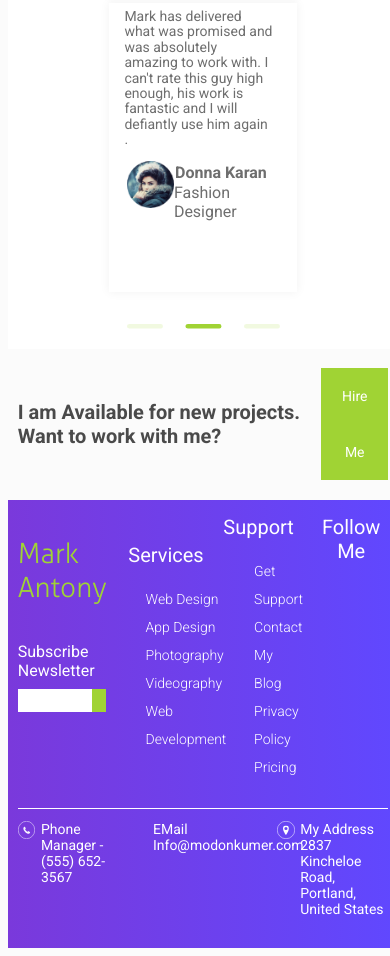
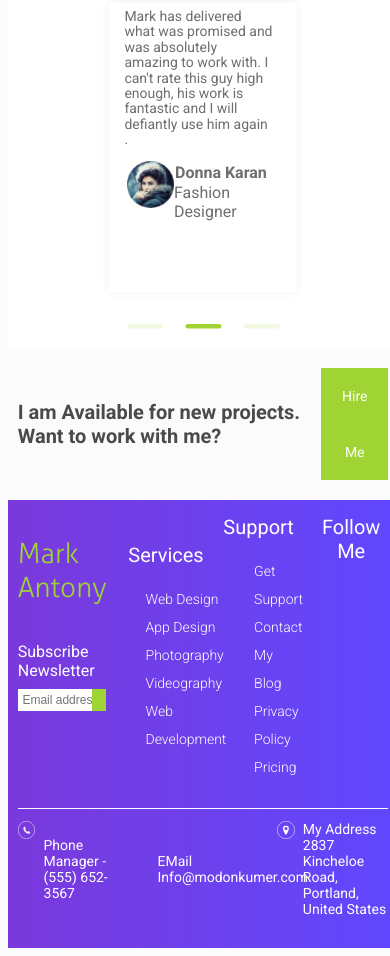
Before and after one commit to michael1visser/build-a-website, a plain HTML site: page index.html in a window 390 px wide. Shown: the part 5924-6880 px from the top of the page. Drawn offline with Linux system fonts and the light colour scheme.

Commit message:
fixed email input and finalized responsiveness

```diff
--- a/index.html
+++ b/index.html
@@ -218,7 +218,7 @@
                 <h4>Mark Antony</h4>
                 Subscribe Newsletter
                 <div id="email-input">
-                    <input id="email">
+                    <input id="email" placeholder="Email address">
                     <div id="email-button">
                         <img src="img/question-box-icon.svg" alt="Question Mark">
                     </div>
--- a/style.css
+++ b/style.css
@@ -326,6 +326,8 @@ img {
 .pea-content {
     grid-row: 1 / span 2;
     grid-column: 2;
+    align-self: center;
+    padding-left: 3%;
 }
 
 #navbar {
@@ -517,11 +519,11 @@ img {
 }
 
 #work-with-me {
-    width: 80%;
+    width: 95%;
     background-color: #fbfbfb;
     margin: 5% 0 5% 0;
     display: flex;
-    justify-content: space-between;
+    justify-content: space-evenly;
     align-items: center;
 
 }
@@ -561,11 +563,17 @@ img {
     margin-top: 10%;
 }
 
+
 #email {
     background-color: #ffffff;
     width: 80%;
     padding: 4% 0 4% 0;
     border: none;
+
+    color: afafaf;
+    font-size: 12px;
+    text-align: left;
+    padding-left: 5%;
 }
 
 #email-button {
@@ -575,6 +583,10 @@ img {
     display: flex;
     justify-content: center;
     align-items: center;
+}
+
+#email-button img {
+    width: 50%;
 }
 
 #follow-me {
```
